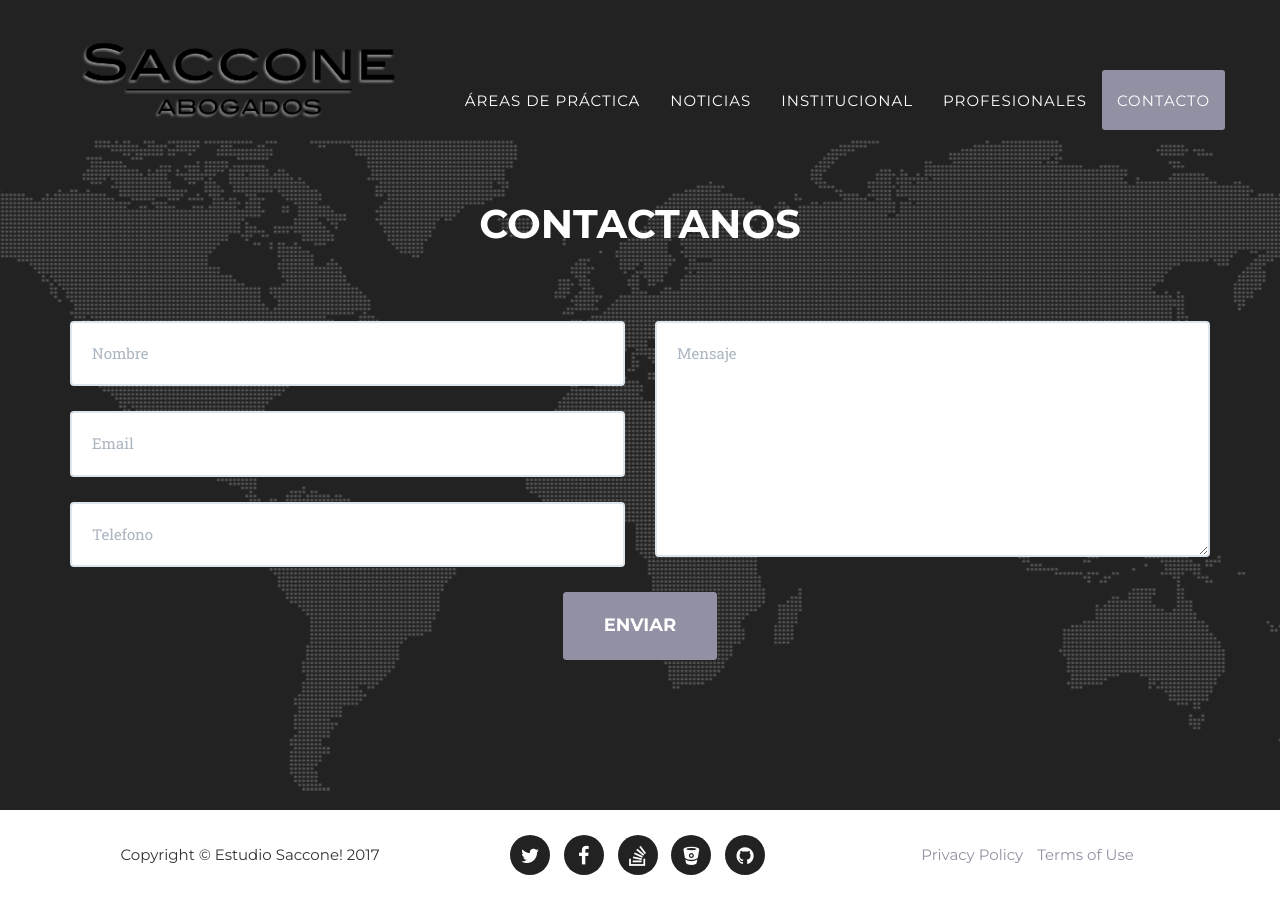
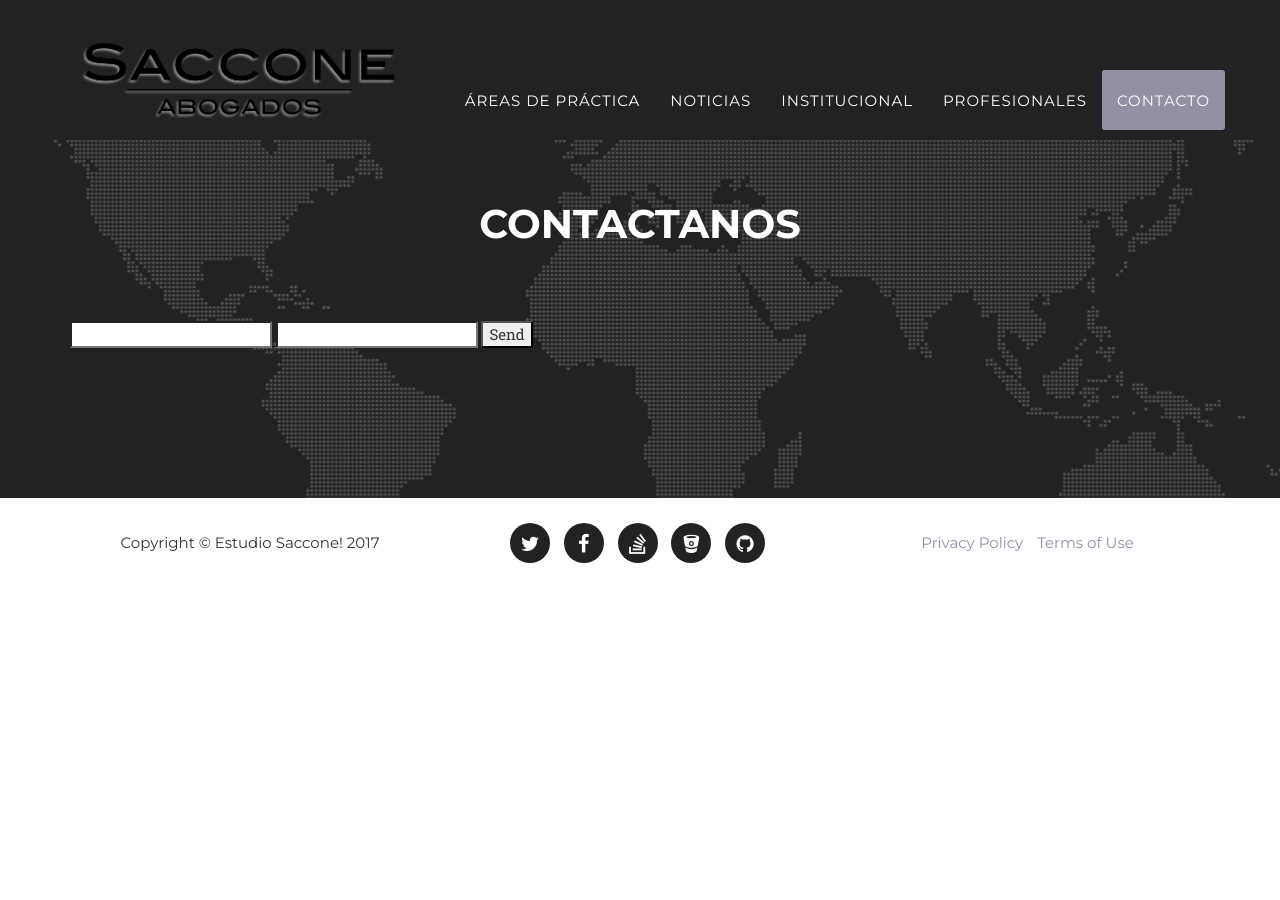
Before and after one commit to gorremi/we_estudio_saccone, a Jekyll site: the page built from index.html, in a window 1280 px wide and 900 px high, scrolled down 5479 px. Built offline with Jekyll 4.4.1, drawn with Linux system fonts in a browser that asks for light colours; some web fonts are replaced; after the commit the page ends 6067 px from its top, so only the background shows below that.

Commit message:
formulario mail

```diff
--- a/_includes/contact.html
+++ b/_includes/contact.html
@@ -6,9 +6,10 @@
                     <h3 class="section-subheading text-muted"><!-- texto --></h3>
                 </div>
             </div>
+            <!--
             <div class="row">
                 <div class="col-lg-12">
-                    <form name="sentMessage" id="contactForm" novalidate>
+                    <form name="sentMessage" id="contactForm" action="https://formspree.io/gorremi@gmail.com" method="POST">
                         <div class="row">
                             <div class="col-md-6">
                                 <div class="control-group form-group">
@@ -33,11 +34,19 @@
                             <div class="clearfix"></div>
                             <div class="col-lg-12 text-center">
                                 <div id="success"></div>
-                                <button type="submit" class="btn btn-xl">Enviar</button>
+                                <button type="submit" >Enviar</button>
                             </div>
                         </div>
                     </form>
                 </div>
             </div>
+
+          -->
+          <form action="https://formspree.io/gorremi@gmail.com"
+      method="POST">
+    <input type="text" name="name">
+    <input type="email" name="_replyto">
+    <input type="submit" value="Send">
+        </form>
         </div>
     </section>
```
